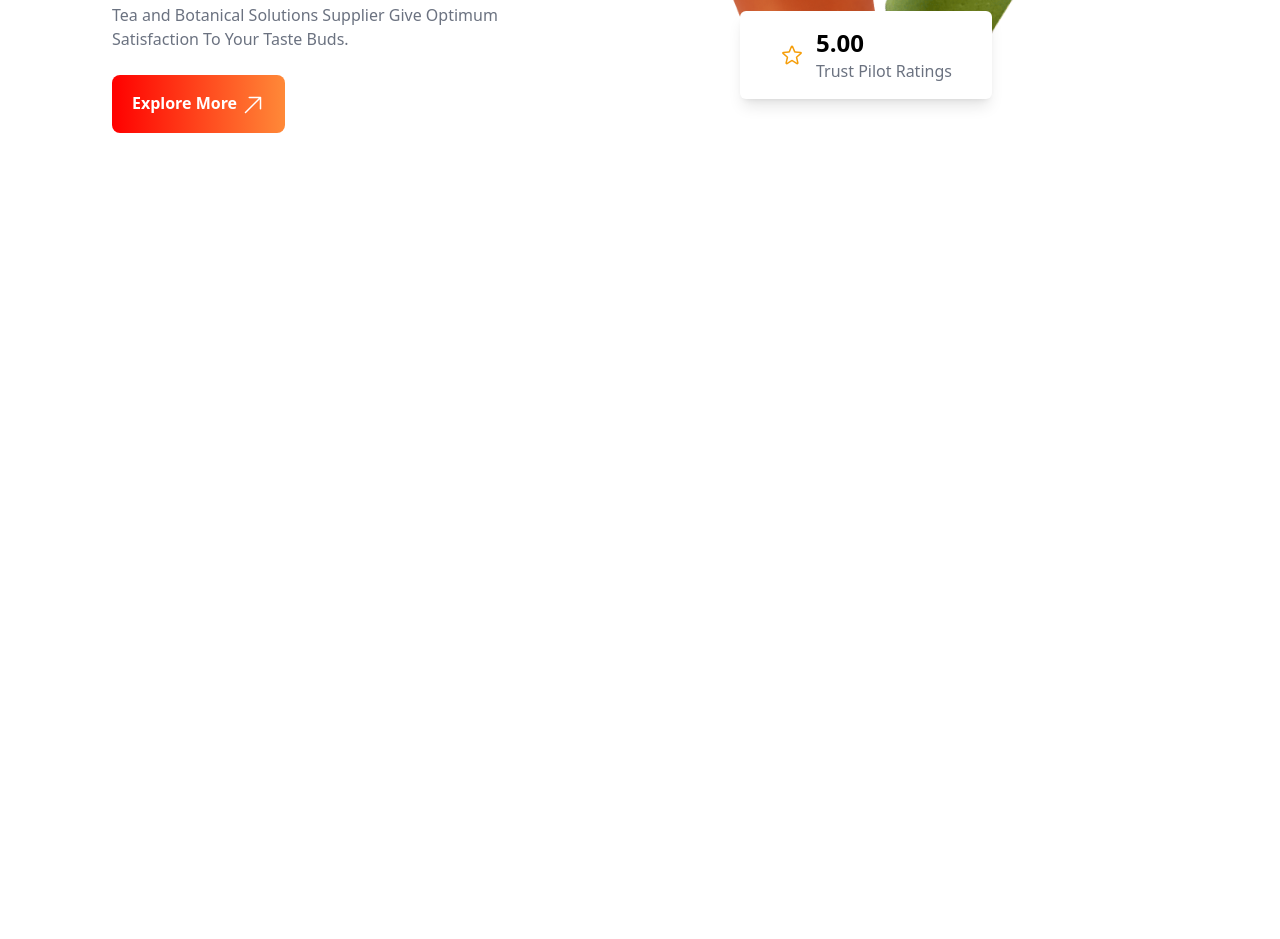
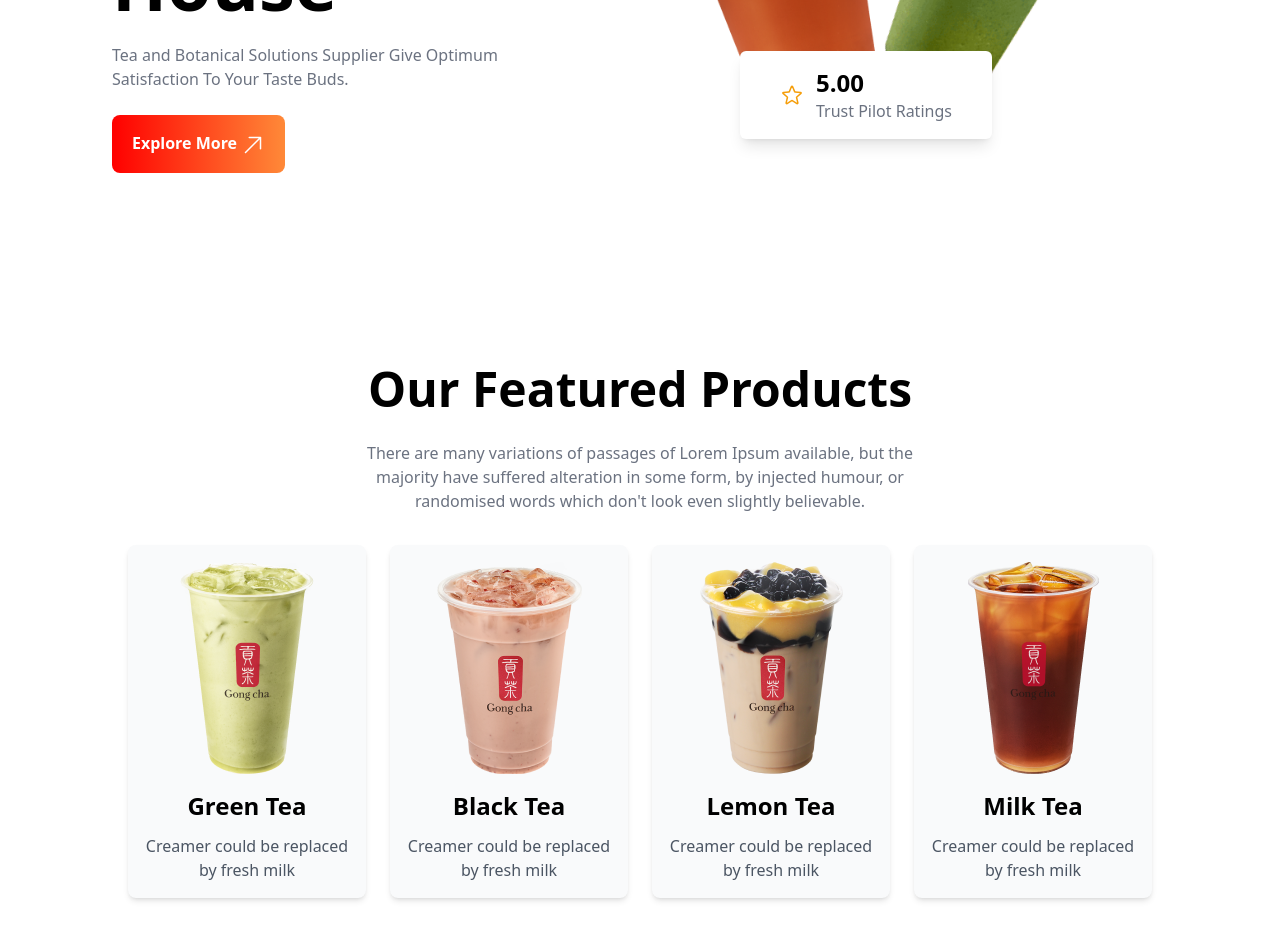
Before and after one commit to Arafat-boss/tea-house, a plain HTML site: page index.html in a window 1280 px wide. Shown: the part 309-1248 px from the top of the page. Before the commit the page ends 800 px from the top, so only its background shows below. Drawn offline with nearby package versions, Linux system fonts and the light colour scheme.

Commit message:
featured product section done

```diff
--- a/index.html
+++ b/index.html
@@ -8,7 +8,7 @@
 </head>
 <body>
     <header class="max-w-screen-xl mx-auto px-16 lg:px-28">
-        <section class="flex">
+        <section class="lg:flex md:flex pt-10  mb-24">
             <!-- --------banner-text--------- -->
             <div>
                 <h2 class="text-5xl md:text-7xl font-bold">It's good <br> tea time at <br>The Tea House</h2><br>
@@ -37,7 +37,49 @@
             </div>
         </section>
     </header>
-    <main>
+    <main class="max-w-screen-lg mx-auto">
+        <!-- --Featured Products Section-- -->
+         <section class="py-8 lg:py-24">
+            <div class="text-center">
+                <h2 class="text-4xl md:text-5xl font-bold mb-7">Our Featured Products</h2>
+                <p class="text-gray-500 max-w-xl mx-auto">There are many variations of passages of Lorem Ipsum available, but the majority have suffered alteration in some form, by injected humour, or randomised words which don't look even slightly believable. </p>
+            </div>
+            <!-- -----grid-card------ -->
+            <div class="grid sm:grid-cols-1 md:grid-cols-2 lg:grid-cols-4 gap-6 text-center mt-8">
+                <!-- product-card -->
+                <div class="shadow-md rounded-lg bg-gray-50 overflow-hidden ">
+                    <img class="mx-auto pt-4" src="images/tea-1.png" alt="">
+                    <div class="p-4">
+                        <h3 class="text-2xl font-bold mb-3">Green Tea</h3>
+                        <p class="text-gray-600">Creamer could be replaced by fresh milk</p>
+                    </div>
+                </div>
+                <!-- product-card -->
+                <div class="shadow-md rounded-lg bg-gray-50 overflow-hidden ">
+                    <img class="mx-auto pt-4" src="images/tea-2.png" alt="">
+                    <div class="p-4">
+                        <h3 class="text-2xl font-bold mb-3">Black Tea</h3>
+                        <p class="text-gray-600">Creamer could be replaced by fresh milk</p>
+                    </div>
+                </div>
+                <!-- product-card -->
+                <div class="shadow-md rounded-lg bg-gray-50 overflow-hidden ">
+                    <img class="mx-auto pt-4" src="images/tea-3.png" alt="">
+                    <div class="p-4">
+                        <h3 class="text-2xl font-bold mb-3">Lemon Tea</h3>
+                        <p class="text-gray-600">Creamer could be replaced by fresh milk</p>
+                    </div>
+                </div>
+                <!-- product-card -->
+                <div class="shadow-md rounded-lg bg-gray-50 overflow-hidden ">
+                    <img class="mx-auto pt-4" src="images/tea-4.png" alt="">
+                    <div class="p-4">
+                        <h3 class="text-2xl font-bold mb-3">Milk Tea</h3>
+                        <p class="text-gray-600">Creamer could be replaced by fresh milk</p>
+                    </div>
+                </div>
+            </div>
+         </section>
 
     </main>
     <footer>
```
